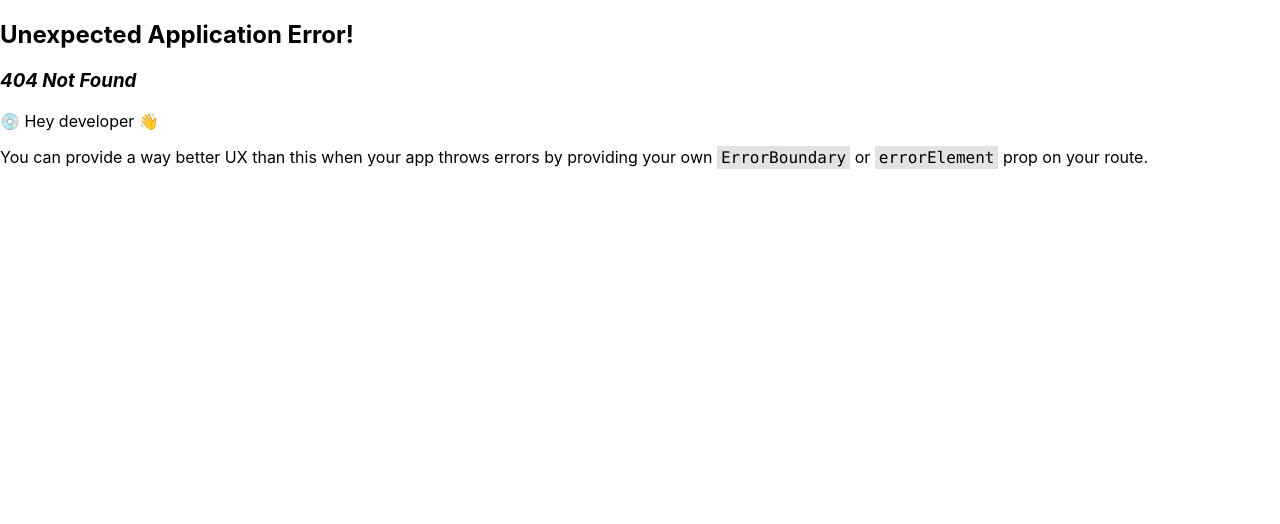
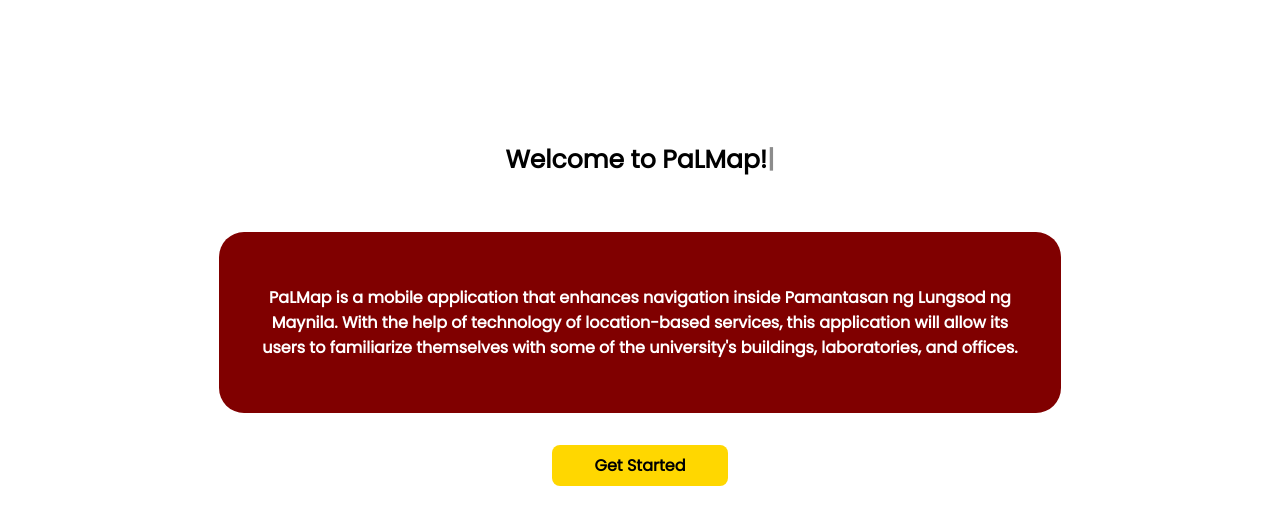
Before and after one commit to Tanchy101/palmap_project, a React (Create React App) app: page /guest in a window 1280 px wide. Before the commit this address had no page. Shown: the top 524 px of the page. Built offline with nearby package versions, Linux system fonts and the light colour scheme.

Commit message:
added info page
info page
declared in home.js and app.js
added type

```diff
--- a/package.json
+++ b/package.json
@@ -10,6 +10,7 @@
     "react-dom": "^18.2.0",
     "react-router-dom": "^6.21.0",
     "react-scripts": "^5.0.1",
+    "react-typed": "^1.2.0",
     "web-vitals": "^2.1.4"
   },
   "scripts": {
--- a/src/App.js
+++ b/src/App.js
@@ -2,6 +2,7 @@
 
 import Home from './dashboard/Home';
 import Signup from './signup/Index';
+import Info from './info/infoPage';
 
 import {
   createBrowserRouter,
@@ -15,6 +16,7 @@
     <Route path = "/"  >
       <Route index element={<Home />}></Route>
       <Route path = "signup" element={<Signup />}></Route>
+      <Route path = "guest" element={<Info />}></Route>
     </Route>
   )
 )
--- /dev/null
+++ b/src/components/GetStarted.js
@@ -0,0 +1,7 @@
+const GetStarted = () => {
+    return (
+        <button className="start"> Get Started</button>
+    )
+}
+
+export default GetStarted;
--- a/src/dashboard/Home.js
+++ b/src/dashboard/Home.js
@@ -32,7 +32,7 @@
                 <br></br><br></br>
                 <ButtonLogin />
                 <p>or</p>
-                <LoginAsGuest />
+                <Link to ="/guest" className = "signup-link"><LoginAsGuest /></Link>
                 <p>New User ? <Link to ="/signup" className = "signup-link">Sign Up</Link></p>
             </div>
         </div>
--- /dev/null
+++ b/src/info/infoPage.css
@@ -0,0 +1,91 @@
+@import url('https://fonts.googleapis.com/css?family=Poppins');
+
+.container-info{
+    text-align: center;
+    display: flex;
+    flex-direction: column;
+    align-items: center;
+    justify-content: center;
+    font-family: 'Poppins';
+    font-weight: bold;
+    font-size: 16px;
+    position: relative;
+    background-color: #800000;
+    padding: 2.3rem;
+    margin-left: auto;
+    margin-right: auto;
+    margin-bottom: 2em;
+    border-radius: 25px;
+    width: 60%;
+    color: white;
+    /*for fade in animation */
+    animation: conti 1s forwards;
+    animation-direction: normal;
+    animation-fill-mode: forwards;
+    animation-delay: 3000ms;
+    animation-duration: 700ms;
+    opacity: 0;
+}
+@keyframes conti {
+    0% { opacity: 0; }
+    100% { opacity: 1; }
+  }
+
+.welcome {
+    text-align: center;
+    min-height: 100vh;
+    display: flex;
+    flex-direction: column;
+    align-items: center;
+    justify-content: center;
+    font-family: 'Poppins';
+    font-weight: bold;
+    font-size: 25px;
+    margin-bottom: -35.5rem;
+/*for slide up animation */
+    position: relative;
+    animation: welcome 5s forwards;
+    animation-direction: normal;
+    animation-fill-mode: forwards;
+    animation-delay: 3000ms;
+    animation-duration: 1800ms;
+}
+  @keyframes welcome {
+    0%   {left: 0px; top: 0rem;}
+    25%  {left: 0px; top: -15rem;}
+    50%  {left: 0px; top: -15rem;}
+    75%  {left: 0px; top: -15rem;}
+    100%  {left: 0px; top: -15rem;}
+}
+
+.start{
+    text-align: center;
+    display: flex;
+    flex-direction: column;
+    align-items: center;
+    justify-content: center;
+    font-family: 'Poppins';
+    font-weight: bold;
+    font-size: 16px;
+    position: relative;
+    margin-left: auto;
+    margin-right: auto;
+    border-radius: 8px;
+    width: 11em;
+    background-color: #FFD700;
+    padding: 8px;
+    border: 0;
+    cursor: pointer;
+    /*for fade in animation */
+    animation: conti 1s forwards;
+    animation-direction: normal;
+    animation-fill-mode: forwards;
+    animation-delay: 3000ms;
+    animation-duration: 700ms;
+    opacity: 0;
+}
+@keyframes conti {
+    0% { opacity: 0; }
+    100% { opacity: 1; }
+
+}
--- /dev/null
+++ b/src/info/infoPage.js
@@ -0,0 +1,28 @@
+import Typed from 'react-typed';
+import GetStarted from '../components/GetStarted';
+import './infoPage.css';
+
+const infoPage = () =>  {
+  return (
+    <>
+    <div className="info">
+        <div className="welcome">
+            <Typed
+            strings ={[
+                "Welcome to PaLMap!"
+            ]}
+            typeSpeed={75}
+            />
+        </div>
+        <div className="container-info">
+            <p>PaLMap is a mobile application that enhances navigation inside Pamantasan ng Lungsod ng
+            Maynila. With the help of technology of location-based services, this application will allow its users to
+            familiarize themselves with some of the university's buildings, laboratories, and offices.</p>
+        </div>
+        <GetStarted />
+    </div>
+    </>
+  );
+}
+
+export default infoPage;
```
Also changed, not shown: 1 other file (tests, documents, lock files or other folders).
